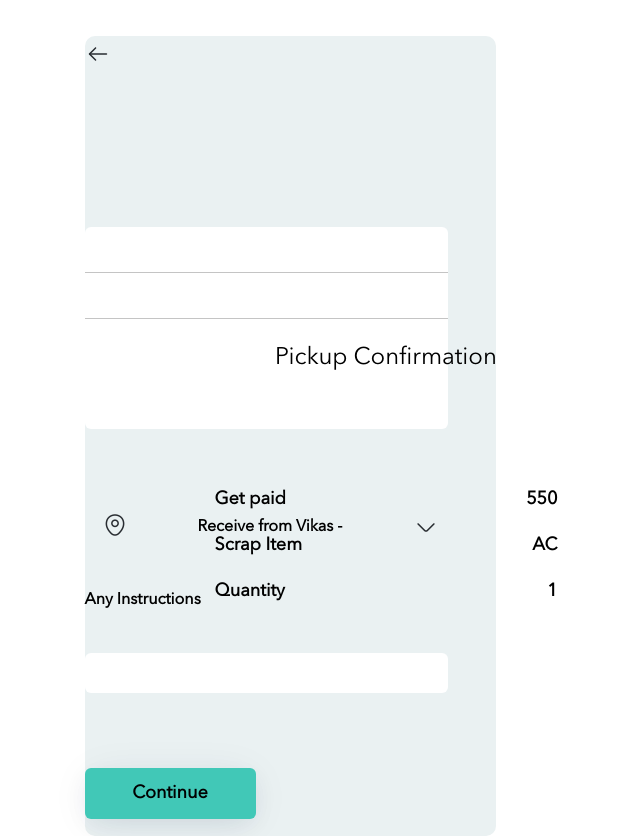
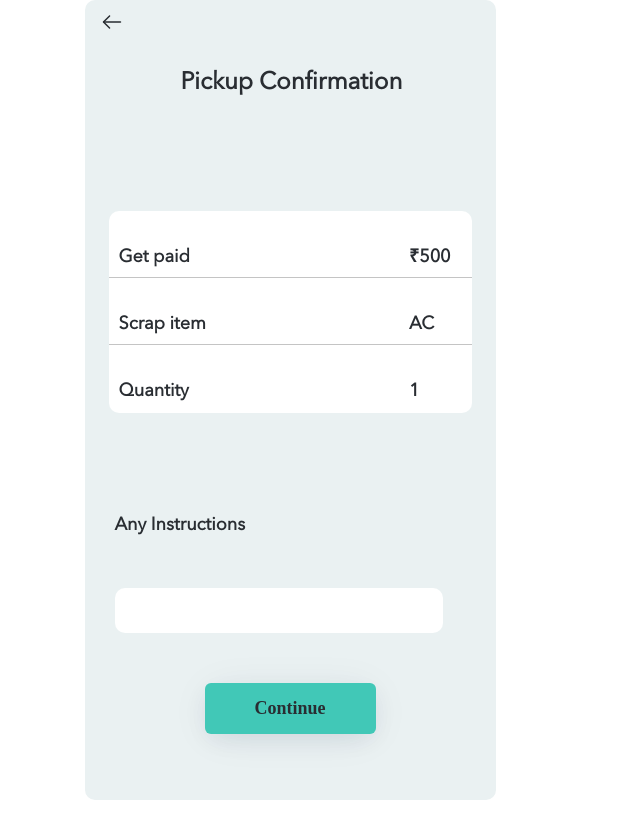
Before and after one commit to girishv694/E-wasteManagement, a React (Create React App) app in the folder project/: page /page21 in a window 1280 px wide. Shown: the whole page, without its empty margins (350-990 px from the left). After the commit the page ends 800 px from the top, so only its background shows below. Built offline with nearby package versions, Linux system fonts and the light colour scheme; no server answers.

Commit message:
pickup confirmation

```diff
--- a/project/src/components/Page21.jsx
+++ b/project/src/components/Page21.jsx
@@ -8,53 +8,35 @@ export const Page21 = () => {
   return (
     <>
      <Div>
-     <div className='container_mainp5'>
-        <div className='Container_p5'>
-          <div className='header_p21'>
-            <Link to='/page20'>
-              <h2 className='back_p20'>
-                <img src='Images/backarrow1.svg' alt='' />
-              </h2>
-            </Link>
-            <h1>App</h1>
-          </div>
-          <div className='front_p21'>
-            <h1>Pickup Confirmation</h1>
-          </div>
-          <div className='block_p21'>
-            <div className=''>
-              <h1>Get paid</h1>
-              <h1>550</h1>
-            </div>
-            <div className=''>
-              <h1>Scrap Item</h1>
-              <h1>AC</h1>
-            </div>
-            <div className=''>
-              <h1>Quantity</h1>
-              <h1>1</h1>
-            </div>
-          </div>
-          <div className='mid_p21'>
-            <div className=''>
-              <img id='locus_p21' src='Images/location.png' alt='' />
-            </div>
+     <img src='Images/backarrow1.svg' alt='' id='arrow' />
 
-            <h3 >Receive from Vikas -   </h3><span><CustomerLocation/></span>
-            <img src='Images/downarr.png' id='down_p21' alt='' />
-          </div>
-          <h3 className='intr_p21'>Any Instructions</h3>
-          <form action='' className='form_p21'>
-            <input type='text' />
-          </form>
+     <div  id="pickup-statement">Pickup Confirmation</div>
 
-          <div className='CONT_p21'>
-            <Link>
-              <button className='but_p21'>Continue</button>
-            </Link>
-          </div>
-        </div>
-      </div>
+     <div id="price-detail">
+       <div id="noborder">
+         <div>
+         <p id="left">Get paid</p>
+         <p >₹500</p>
+         </div>
+       </div>
+       <div id="noborder">
+       <div>
+         <p id="left">Scrap item</p>
+         <p >AC</p>
+         </div>
+       </div>
+       <div >
+       <div>
+         <p id="left">Quantity</p>
+         <p >1</p>
+         </div>
+       </div>
+     </div>
+
+     <div id="instruct">Any Instructions</div>
+     <input type="text" name="" id="" id="instr-input" />
+
+     <div id="pickup-btn">Continue</div>
      </Div>
     </>
   )
--- a/project/src/css/page21.css
+++ b/project/src/css/page21.css
@@ -1,112 +1,133 @@
-.header_p21 {
+#pickup-statement{
+  position: relative;
+  width: 226px;
+height: 33px;
+left: 94px;
+top: 39px;
+
+font-family: 'Avenir_Next';
+font-style: normal;
+font-weight: 600;
+font-size: 24px;
+line-height: 33px;
+/* identical to box height */
+
 display: flex;
-  margin-top: 36px;
+align-items: center;
+text-align: center;
+justify-content: center;
+
+/* #292D32 */
+
+color: #292D32;
+
+
+}
+
+#price-detail{
+  display: flex;
+  flex-direction: column;
+  width: 363px;
+height: 202px;
+justify-content: center;
+align-items: center;
+position: relative;
+top: 150px;
+margin: auto;
+border-radius: 10px;
+background: #FFFFFF;
+}
+
+#price-detail div{
+  width: 100%;
+  height: 33%;
+margin:  auto;
+}
+#left{
   width: 80%;
 }
-.header_p21 > h1 {
-  margin-left: 25px;
-  font-family: 'Avenir_Next';
-  font-size: 0px;
-  font-style: normal;
-  font-weight: 600;
-  line-height: 33px;
-  letter-spacing: 0em;
-  text-align: center;
+
+#price-detail>div>div{
+  display: flex;
+  flex-direction: row;
 }
-.front_p21 {
-  margin-top: 28px;
-  width: 363px;
-  height: 79px;
-  text-align: center;
-  line-height: 79px;
-  font-family: 'Avenir_Next';
-}
-.front_p21 > h1 {
-  font-size: 24px;
-}
-.block_p21 {
-  margin-top: 51px;
-  width: 363px;
-  min-height: 202px;
-  border-radius: 6px;
-  background-color: white;
-}
-.block_p21 > div {
-  width: 100%;
-  min-height: 30%;
-  border: 1px solid #c4c4c4;
-  border-style: none none solid none;
-  display: flex;
-  align-items: flex-end;
-  justify-content: space-between;
-}
-.block_p21 > div > h1 {
+#price-detail p{
+  position: relative;
+  top: 35px;
+  left: 10px;
   font-family: 'Avenir_Next';
 font-style: normal;
 font-weight: 600;
 font-size: 18px;
 line-height: 25px;
-  margin: 10px;
+/* identical to box height */
+
+display: flex;
+align-items: center;
+
+/* #292D32 */
+
+color: #292D32;
+
 }
-.block_p21 > div:nth-child(3) {
-  height: 40%;
-  border-style: none;
-}
-.mid_p21 {
-  margin-top: 86px;
-  display: flex;
-  height: 24px;
-  align-items: center;
-  justify-content: center;
-  margin-right: 40px;
-}
-.mid_p21 > h3 {
-  width: 287px;
-  height: 22px;
-  font-family: 'Avenir_Next';
-  font-style: normal;
-  font-weight: 600;
-  font-size: 16px;
-  line-height: 22px;
-  text-align: center;
-}
-#locus_p21,
-#down_p21 {
-  width: 24px;
-  height: 24px;
+#noborder{
+  border-bottom:1px solid #C4C4C4;
+
 }
 
-.intr_p21 {
-  margin-top: 50px;
-  width: 75%;
-  font-family: 'Avenir_Next';
-  font-style: normal;
-  font-weight: 600;
-  font-size: 16px;
-  line-height: 22px;
-  width: 80%;
-}
-.form_p21 {
-  margin-top: 32px;
-}
-.form_p21 > input {
-  width: 363px;
-  height: 40px;
-  border: none;
-  border-radius: 6px;
-}
-.but_p21 {
-  width: 171px;
-  height: 51px;
-  background: #41c8b7;
-  box-shadow: 0px 4px 44px -6px rgba(24, 39, 75, 0.09),
-    0px 8px 24px -4px rgba(24, 39, 75, 0.08);
-  border-radius: 6px;
-  border: none;
-  margin-top: 65px;
+#instruct{
+  position: relative;
+  top: 250px;
   font-family: 'Avenir_Next';
 font-style: normal;
 font-weight: 600;
 font-size: 18px;
 line-height: 25px;
+/* identical to box height */
+
+display: flex;
+align-items: center;
+
+/* #292D32 */
+left: 30px;
+color: #292D32;
+
 }
+
+#instr-input{
+  width: 80%;
+  margin: auto;
+  border: none;
+  position: relative;
+  top:300px;
+  padding: 15px;
+  left: 30px;
+  border-radius: 10px;
+  outline: none;
+}
+
+#pickup-btn{
+  width: 171px;
+height: 51px;
+margin: auto;
+position: relative;
+top: 350px;
+background: #41C8B7;
+box-shadow: 0px 4px 44px -6px rgba(24, 39, 75, 0.09), 0px 8px 24px -4px rgba(24, 39, 75, 0.08);
+border-radius: 6px;
+font-family:' Avenir_Next';
+font-style: normal;
+font-weight: 600;
+font-size: 18px;
+line-height: 25px;
+/* identical to box height */
+
+display: flex;
+align-items: center;
+justify-content: center;
+/* #292D32 */
+
+color: #292D32;
+
+
+}
```
Lines whose indentation alone changed are shown as unchanged.
